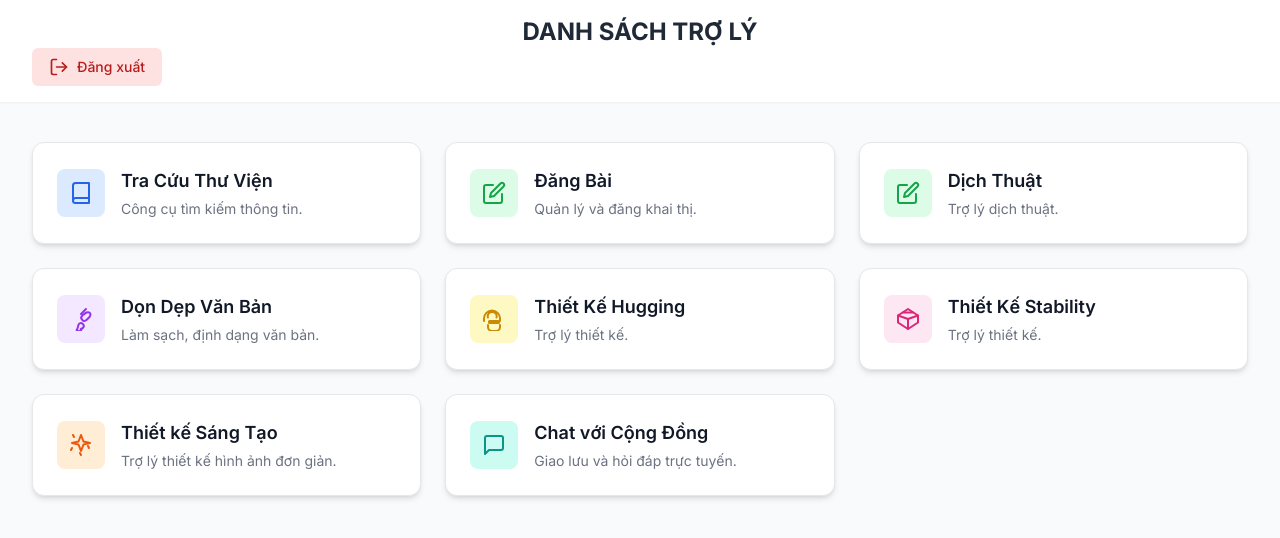
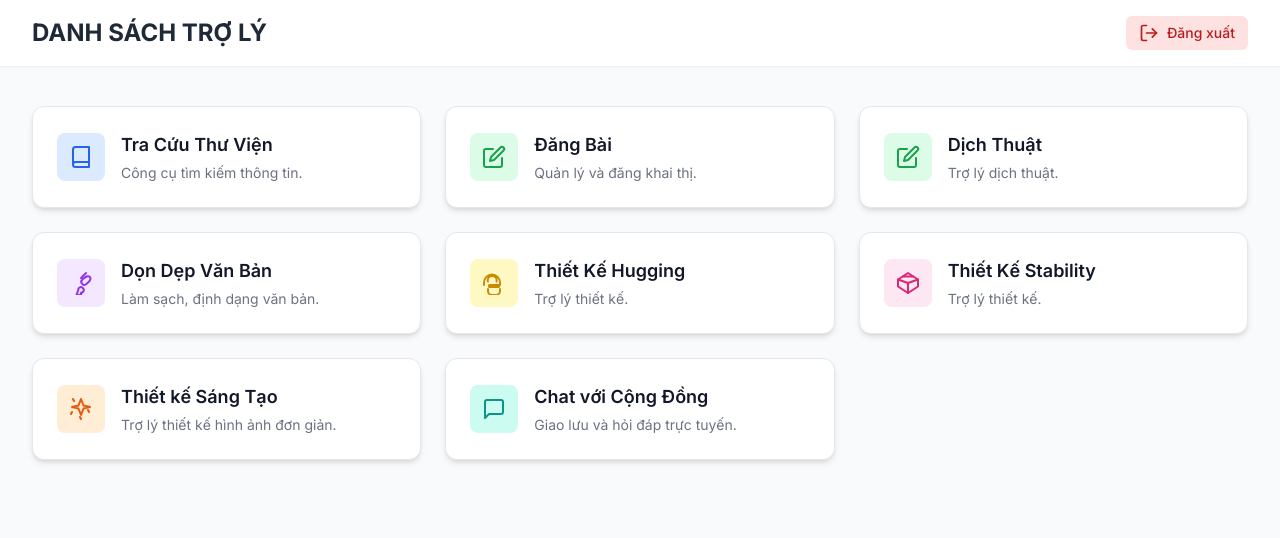
Before and after one commit to phatnguphatngon/nhom-hoang-phap, a website: page home.html in a window 1280 px wide. Drawn offline with nearby package versions, Linux system fonts and the light colour scheme; sample sign-in values are in the browser's storage.

Commit message:
Update home.html

```diff
--- a/home.html
+++ b/home.html
@@ -41,11 +41,14 @@
     <!-- VIEW 1: GRID MENU (Hiển thị sau khi đăng nhập) -->
     <div id="grid-menu-view">
 		<header class="bg-white shadow-sm sticky top-0 z-10">
-            <div class="max-w-7xl mx-auto py-4 px-4 sm:px-6 lg:px-8">
-                <h1 class="text-2xl font-bold text-center text-gray-800">
+			<!-- Thêm flex justify-between items-center vào đây -->
+			<div class="max-w-7xl mx-auto py-4 px-4 sm:px-6 lg:px-8 flex justify-between items-center">
+				<!-- Xóa text-center ở đây -->
+				<h1 class="text-2xl font-bold text-gray-800">
 					DANH SÁCH TRỢ LÝ
 				</h1>
-                <button class="logout-btn inline-flex items-center justify-center px-4 py-2 border border-transparent text-sm font-medium rounded-md text-red-700 bg-red-100 hover:bg-red-200 focus:outline-none focus:ring-2 focus:ring-offset-2 focus:ring-red-500">
+				<!-- Thay đổi padding px-4 py-2 thành px-3 py-1.5 -->
+				<button class="logout-btn inline-flex items-center justify-center px-3 py-1.5 border border-transparent text-sm font-medium rounded-md text-red-700 bg-red-100 hover:bg-red-200 focus:outline-none focus:ring-2 focus:ring-offset-2 focus:ring-red-500">
 					<svg xmlns="http://www.w3.org/2000/svg" width="20" height="20" viewBox="0 0 24 24" fill="none" stroke="currentColor" stroke-width="2" stroke-linecap="round" stroke-linejoin="round" class="mr-2"><path d="M9 21H5a2 2 0 0 1-2-2V5a2 2 0 0 1 2-2h4"></path><polyline points="16 17 21 12 16 7"></polyline><line x1="21" y1="12" x2="9" y2="12"></line></svg>
 					<span>Đăng xuất</span>
 				</button>
```
Lines whose indentation alone changed are shown as unchanged.
